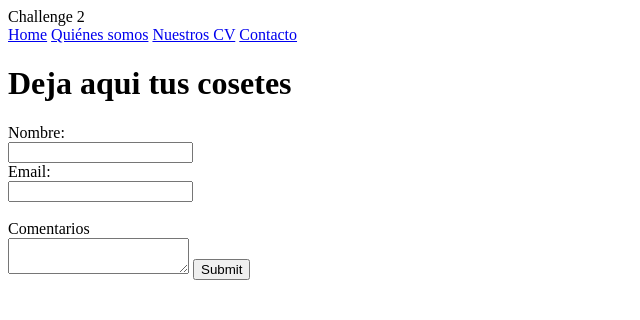
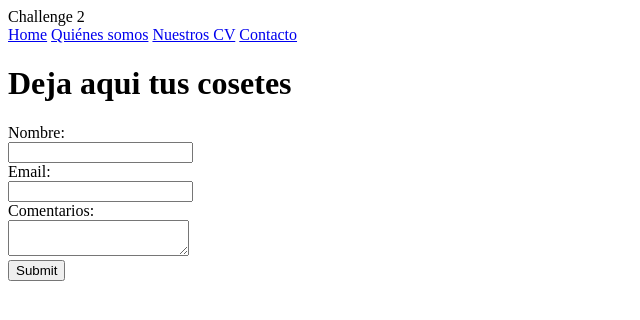
Before and after one commit to bigPeepo/202301-w1ch2-dani-setien-jairo-vidomines, a website: page src/contacto.html in a window 1280 px wide. Shown: the whole page, without its empty margins (0-640 px from the left). Drawn offline with Linux system fonts and the light colour scheme.

Commit message:
Fix bugs on contacto field

```diff
--- a/src/contacto.html
+++ b/src/contacto.html
@@ -25,9 +25,9 @@
     <label for="nombre">Nombre:</label><br>
     <input type="text" name="nombre"><br>
     <label for="email">Email:</label><br>
-    <input type="email" name="email" required><br><br>
-    <label type="text" name="comentarios">Comentarios</label><br>
-    <textarea type="text" name="comentarios" value="Comentarios"></textarea>
+    <input type="email" name="email" required><br>
+    <label for="text">Comentarios:</label><br>
+    <textarea name="comentarios"></textarea><br>
     <input type="submit" value="Submit">
   </form>
 
```
